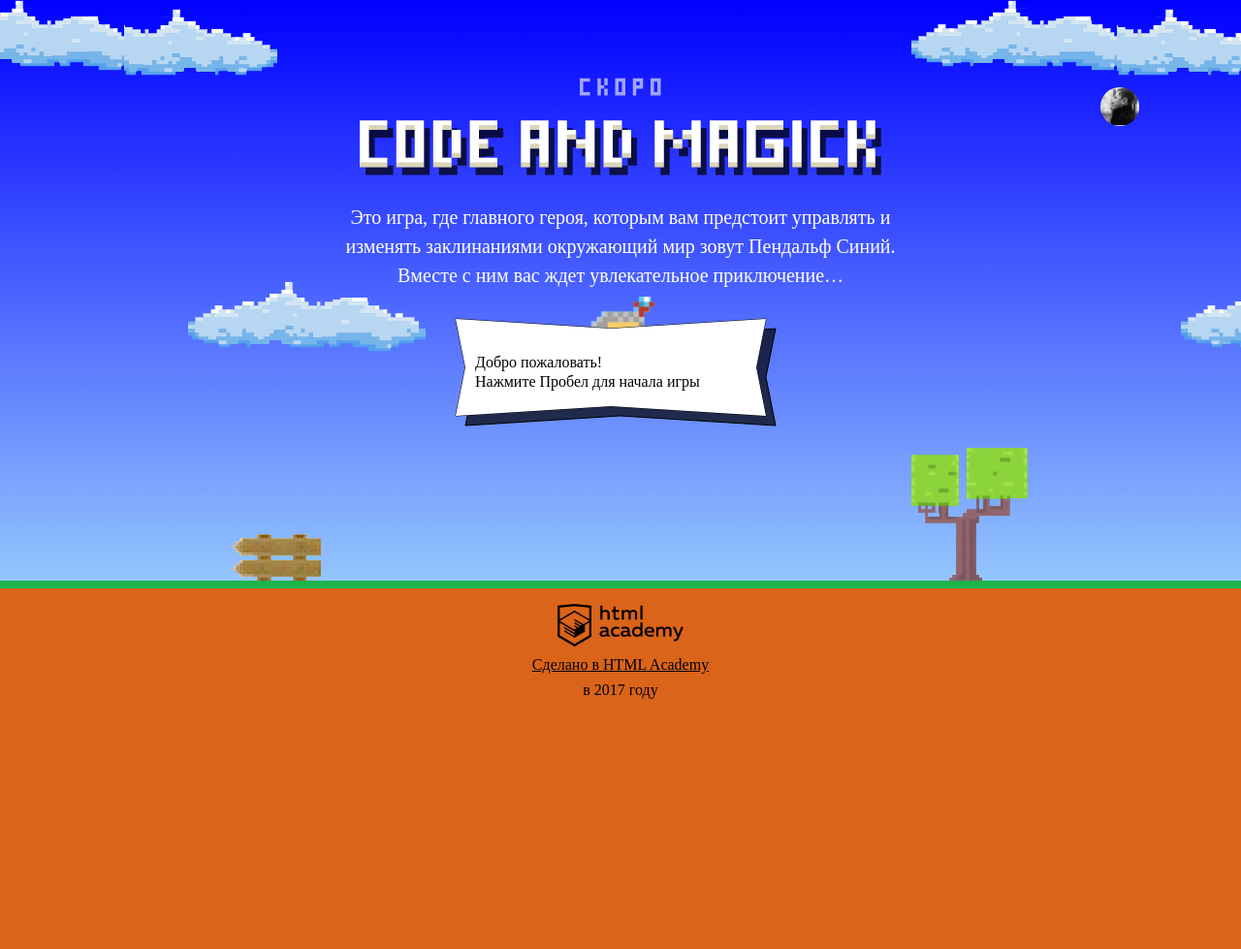
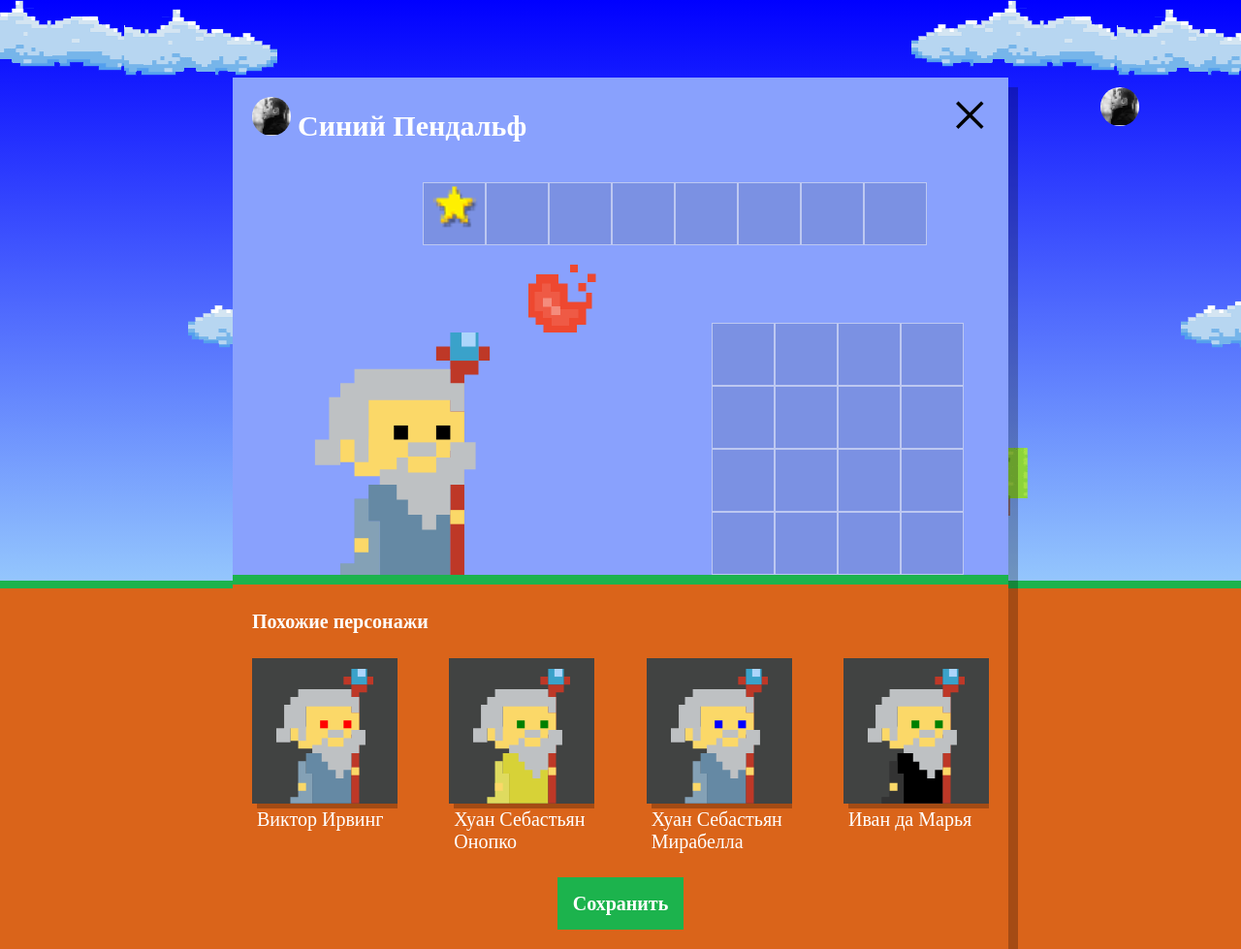
Before and after one commit to pdrobyshev/521641-code-and-magick-18, a website: page index.html in a window 1280 px wide. Shown: the whole page at 97% size. Before the commit the page ends 800 px from the top, so only its background shows below. Drawn offline with Linux system fonts and the light colour scheme; a web font is replaced by a local one.

Commit message:
finished third module task

```diff
--- a/index.html
+++ b/index.html
@@ -202,6 +202,7 @@
     return height / 3 - getWizardHeight();
   };
 </script>
+<script src="js/setup.js"></script>
 <script src="js/stat.js"></script>
 <script src="js/game.js"></script>
 
--- /dev/null
+++ b/js/setup.js
@@ -0,0 +1,65 @@
+'use strict';
+
+var setup = document.querySelector('.setup');
+var similarWizardsBlock = setup.querySelector('.setup-similar');
+var similarWizardsList = setup.querySelector('.setup-similar-list');
+var wizardTemplate = document.querySelector('#similar-wizard-template').content.querySelector('.setup-similar-item');
+
+var WIZARDS_NAMES = ['Иван', 'Хуан Себастьян', 'Мария', 'Кристоф', 'Виктор', 'Юлия', 'Люпита', 'Вашингтон'];
+var WIZARDS_SURNAMES = ['да Марья', 'Верон', 'Мирабелла', 'Вальц', 'Онопко', 'Топольницкая', 'Нионго', 'Ирвинг'];
+var COAT_COLORS = ['rgb(101, 137, 164)', 'rgb(241, 43, 107)', 'rgb(146, 100, 161)', 'rgb(56, 159, 117)', 'rgb(215, 210, 55)', 'rgb(0, 0, 0)'];
+var EYES_COLORS = ['black', 'red', 'blue', 'yellow', 'green'];
+
+var getRandomWizardData = function (arr) {
+  var randomIndex = Math.floor(Math.random() * arr.length);
+  return arr[randomIndex];
+};
+
+var wizards = [
+  {
+    name: getRandomWizardData(WIZARDS_NAMES) + ' ' + getRandomWizardData(WIZARDS_SURNAMES),
+    coatColor: getRandomWizardData(COAT_COLORS),
+    eyesColors: getRandomWizardData(EYES_COLORS)
+  },
+  {
+    name: getRandomWizardData(WIZARDS_NAMES) + ' ' + getRandomWizardData(WIZARDS_SURNAMES),
+    coatColor: getRandomWizardData(COAT_COLORS),
+    eyesColors: getRandomWizardData(EYES_COLORS)
+  },
+  {
+    name: getRandomWizardData(WIZARDS_NAMES) + ' ' + getRandomWizardData(WIZARDS_SURNAMES),
+    coatColor: getRandomWizardData(COAT_COLORS),
+    eyesColors: getRandomWizardData(EYES_COLORS)
+  },
+  {
+    name: getRandomWizardData(WIZARDS_NAMES) + ' ' + getRandomWizardData(WIZARDS_SURNAMES),
+    coatColor: getRandomWizardData(COAT_COLORS),
+    eyesColors: getRandomWizardData(EYES_COLORS)
+  }
+];
+
+var generateWizard = function (wizard) {
+  var wizardElement = wizardTemplate.cloneNode(true);
+
+  wizardElement.querySelector('.setup-similar-label').textContent = wizard.name;
+  wizardElement.querySelector('.wizard-coat').style.fill = wizard.coatColor;
+  wizardElement.querySelector('.wizard-eyes').style.fill = wizard.eyesColors;
+
+  return wizardElement;
+};
+
+var renderWizards = function () {
+  var fragment = document.createDocumentFragment();
+
+  for (var i = 0; i < wizards.length; i++) {
+    fragment.appendChild(generateWizard(wizards[i]));
+  }
+
+  similarWizardsList.appendChild(fragment);
+};
+
+setup.classList.remove('hidden');
+
+renderWizards();
+
+similarWizardsBlock.classList.remove('hidden');
```
